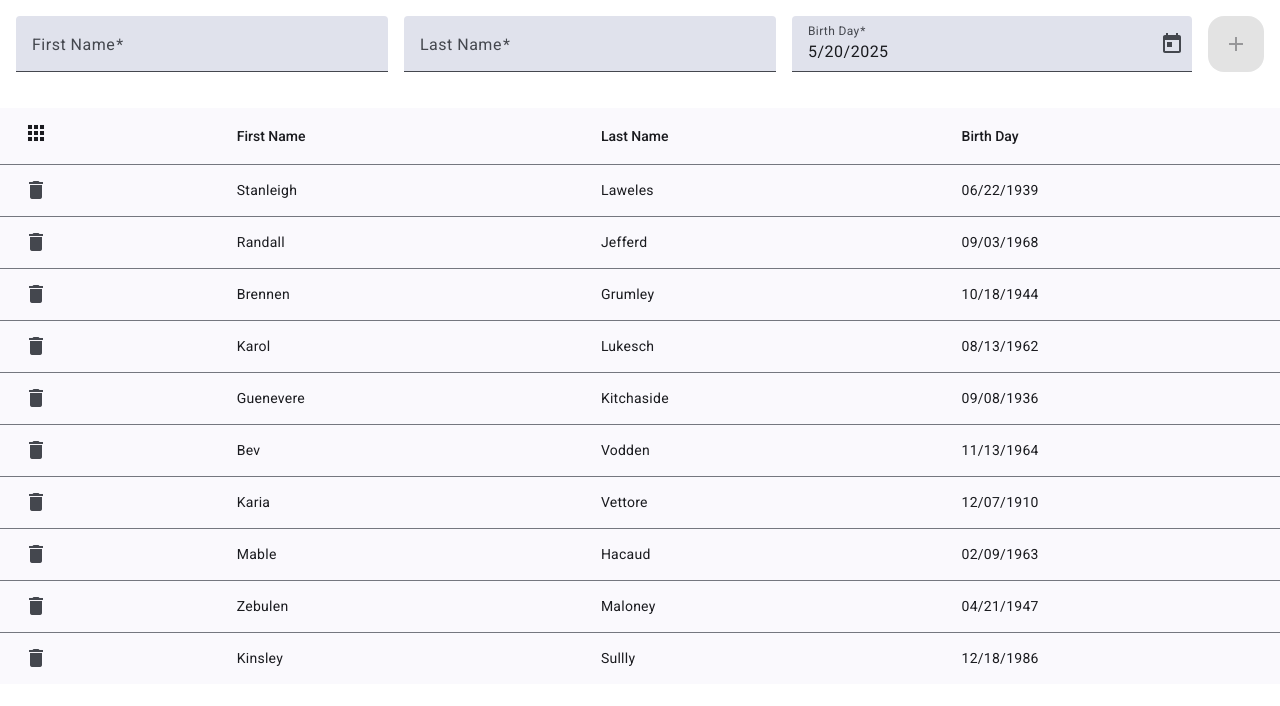
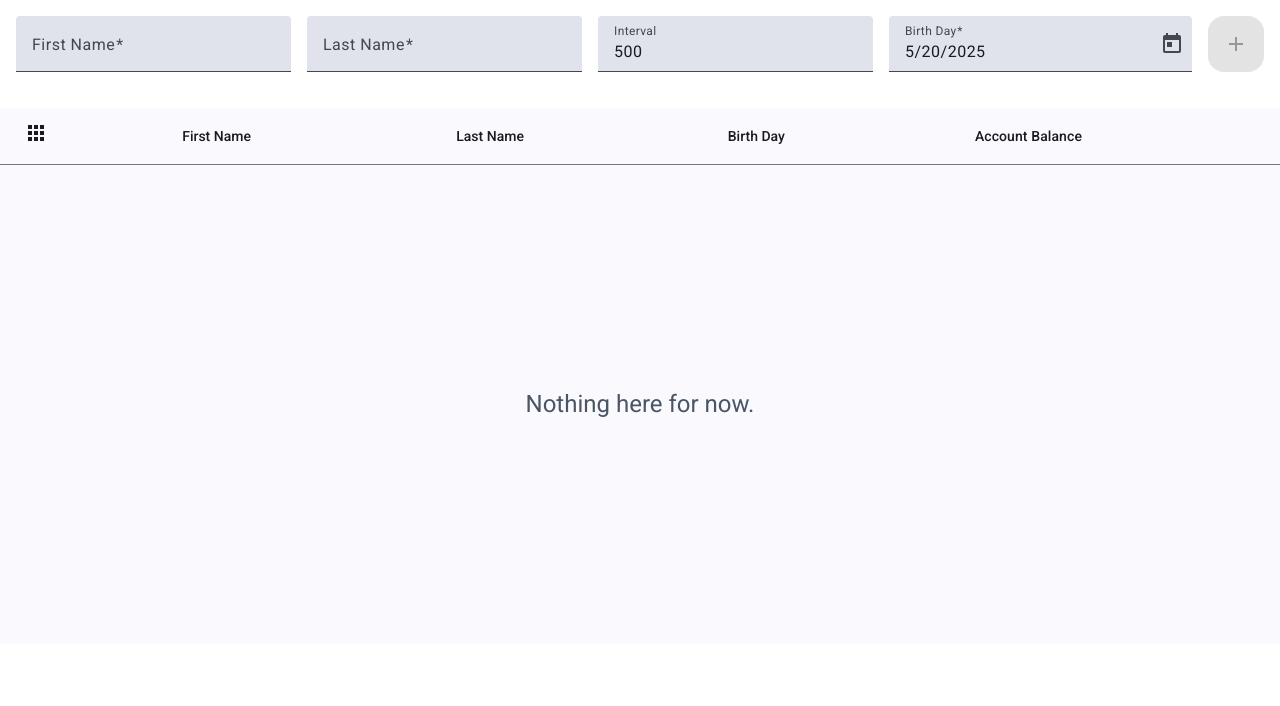
Before and after one commit to bantamer/angular-forms, an Angular app: page / in a window 1280 px wide. Shown: the top 706 px of the page. Built offline with nearby package versions, Linux system fonts and the light colour scheme.

Commit message:
Users prices (#14)
* feat: add dynamic user balance

* remove behavior subject

* feat: add to each user own interval

```diff
--- a/src/users/users-form/users-form-input/users-form-input.component.ts
+++ b/src/users/users-form/users-form-input/users-form-input.component.ts
@@ -45,4 +45,5 @@ export class UsersFormTextInputComponent {
   readonly control = input.required<FormControl>();
   readonly label = input.required<string>();
   readonly placeholder = input.required<string>();
+  readonly type = input<HTMLInputElement['type']>();
 }
--- a/src/users/users-form/users-form.component.html
+++ b/src/users/users-form/users-form.component.html
@@ -17,6 +17,14 @@
     label="Last Name"
     placeholder="Doe"
     [control]="userForm.controls.lastName"
+  />
+  <app-user-form-text-input
+    class="flex-grow"
+    type="number"
+    controlName="interval"
+    label="Interval"
+    placeholder="500"
+    [control]="userForm.controls.interval"
   />
   <mat-form-field class="flex-grow">
     <mat-label>Birth Day</mat-label>
--- a/src/users/users-form/users-form.component.ts
+++ b/src/users/users-form/users-form.component.ts
@@ -17,7 +17,7 @@ import { dateInRangeValidator } from './users-form-validators/date-in-range.vali
 import { UsersFormTextInputComponent } from './users-form-input/users-form-input.component';
 import { UsersFormInputErrorComponent } from './users-from-input-error/users-from-input-error.component';
 import { MatIcon } from '@angular/material/icon';
-import { User } from 'users/users-service';
+import { User, UserField } from 'users/users-service';
 
 @Component({
   selector: 'app-user-form',
@@ -51,14 +51,17 @@ export class UsersFormComponent {
     birthDayAt: this.fb.control<Date>(new Date(), {
       validators: [Validators.required, dateInRangeValidator({})],
     }),
+    interval: this.fb.control<number>(500),
   });
 
   onSubmit(formDirective: FormGroupDirective): void {
     this.submitEvent.emit({
       uuid: uuidv4(),
-      firstName: this.userForm.value['firstName'] ?? '',
-      lastName: this.userForm.value['lastName'] ?? '',
-      birthDayAt: this.userForm.value['birthDayAt'] ?? new Date(),
+      firstName: this.userForm.value[UserField.FirstName] ?? '',
+      lastName: this.userForm.value[UserField.LastName] ?? '',
+      birthDayAt: this.userForm.value[UserField.BirthDayAt] ?? new Date(),
+      accountBalance: 0,
+      interval: this.userForm.value[UserField.Interval] ?? 500,
     });
 
     formDirective.resetForm();
--- a/src/users/users-mock/users.mock.ts
+++ b/src/users/users-mock/users.mock.ts
@@ -6,59 +6,69 @@ export const usersMock: User[] = [
     firstName: 'Stanleigh',
     lastName: 'Laweles',
     birthDayAt: new Date('06/22/1939'),
+    accountBalance: 0,
   },
   {
     uuid: '835ae8aa-0b1e-4dda-97a6-48d74e5543bf',
     firstName: 'Randall',
     lastName: 'Jefferd',
     birthDayAt: new Date('09/03/1968'),
+    accountBalance: 0,
   },
   {
     uuid: 'b59762e7-5b33-494a-a760-07c8a5128cde',
     firstName: 'Brennen',
     lastName: 'Grumley',
     birthDayAt: new Date('10/18/1944'),
+    accountBalance: 0,
   },
   {
     uuid: 'e410e8bc-5650-4742-aa1c-70ea9105493b',
     firstName: 'Karol',
     lastName: 'Lukesch',
     birthDayAt: new Date('08/13/1962'),
+    accountBalance: 0,
   },
   {
     uuid: '88587ad2-1ca1-420a-99de-33d9658947d3',
     firstName: 'Guenevere',
     lastName: 'Kitchaside',
     birthDayAt: new Date('09/08/1936'),
+    accountBalance: 0,
   },
   {
     uuid: '5fce6a5b-f3b1-418c-9265-42d5b4bc8c68',
     firstName: 'Bev',
     lastName: 'Vodden',
     birthDayAt: new Date('11/13/1964'),
+    accountBalance: 0,
   },
   {
     uuid: '4c8bacde-c775-4685-8283-57b1bc017005',
     firstName: 'Karia',
     lastName: 'Vettore',
     birthDayAt: new Date('12/07/1910'),
+    accountBalance: 0,
   },
   {
     uuid: 'f8a9a32a-0987-43f0-84bd-164e7447d723',
     firstName: 'Mable',
     lastName: 'Hacaud',
     birthDayAt: new Date('02/09/1963'),
+    accountBalance: 0,
   },
   {
     uuid: 'd1a1742f-f545-4c54-8542-4b7d95142e80',
     firstName: 'Zebulen',
     lastName: 'Maloney',
     birthDayAt: new Date('04/21/1947'),
+    accountBalance: 0,
   },
   {
     uuid: '74501ec3-7869-4817-b841-ed57344248e4',
     firstName: 'Kinsley',
     lastName: 'Sullly',
     birthDayAt: new Date('12/18/1986'),
+    accountBalance: 0,
   },
 ];
--- a/src/users/users-service/user.ts
+++ b/src/users/users-service/user.ts
@@ -3,6 +3,8 @@ export const UserField = {
   FirstName: 'firstName',
   LastName: 'lastName',
   BirthDayAt: 'birthDayAt',
+  AccountBalance: 'accountBalance',
+  Interval: 'interval',
 } as const;
 
 export type UserField = (typeof UserField)[keyof typeof UserField];
@@ -12,4 +14,6 @@ export interface User {
   [UserField.FirstName]: string;
   [UserField.LastName]: string;
   [UserField.BirthDayAt]: Date;
+  [UserField.AccountBalance]: number;
+  [UserField.Interval]: number;
 }
--- a/src/users/users-table/users-table.component.html
+++ b/src/users/users-table/users-table.component.html
@@ -1,16 +1,16 @@
 <table mat-table [dataSource]="dataSource()" matSort class="p-4">
   <ng-container matColumnDef="firstName">
     <th mat-header-cell *matHeaderCellDef mat-sort-header>First Name</th>
-    <td mat-cell *matCellDef="let element">{{ element.firstName }}</td>
+    <td mat-cell *matCellDef="let user">{{ user.firstName }}</td>
   </ng-container>
   <ng-container matColumnDef="lastName">
     <th mat-header-cell *matHeaderCellDef mat-sort-header>Last Name</th>
-    <td mat-cell *matCellDef="let element">{{ element.lastName }}</td>
+    <td mat-cell *matCellDef="let user">{{ user.lastName }}</td>
   </ng-container>
   <ng-container matColumnDef="birthDayAt">
     <th mat-header-cell *matHeaderCellDef mat-sort-header>Birth Day</th>
-    <td mat-cell *matCellDef="let element">
-      {{ element.birthDayAt | date: "MM/dd/yyyy" }}
+    <td mat-cell *matCellDef="let user">
+      {{ user.birthDayAt | date: "MM/dd/yyyy" }}
     </td>
   </ng-container>
   <ng-container matColumnDef="actions">
@@ -22,6 +22,10 @@
         <mat-icon fontIcon="delete" />
       </button>
     </td>
+  </ng-container>
+  <ng-container matColumnDef="accountBalance">
+    <th mat-header-cell *matHeaderCellDef>Account Balance</th>
+    <td mat-cell *matCellDef="let user">{{ user.accountBalance }}</td>
   </ng-container>
   <tr mat-header-row *matHeaderRowDef="displayedColumns"></tr>
   <tr mat-row *matRowDef="let row; columns: displayedColumns"></tr>
--- a/src/users/users-table/users-table.component.ts
+++ b/src/users/users-table/users-table.component.ts
@@ -1,16 +1,16 @@
 import { DatePipe } from '@angular/common';
 import { Component, computed, input, output, viewChild } from '@angular/core';
-import { MatSort, MatSortModule } from '@angular/material/sort';
 import { MatTableDataSource, MatTableModule } from '@angular/material/table';
 import { User, UserField } from 'users/users-service/user';
 import { MatIcon } from '@angular/material/icon';
-import { getSortType, SortType } from './users-table-sort/get-sort-type';
-import { Order } from './users-table-sort/types';
-import { sortDate } from './users-table-sort/sort-data';
-import { sortDefault } from './users-table-sort/sort-default';
 import { MatButtonModule } from '@angular/material/button';
 
 import { UsersTableColumn } from './users-table.types';
+import { MatSort, MatSortModule } from '@angular/material/sort';
+import { getSortType, SortType } from './users-table-sort/get-sort-type';
+import { sortDate } from './users-table-sort/sort-data';
+import { sortDefault } from './users-table-sort/sort-default';
+import { Order } from './users-table-sort/types';
 
 const usersGridComparator = (data: User[], sort: MatSort) => {
   const isAsc = sort.direction === Order.Asc;
@@ -35,11 +35,11 @@ const usersGridComparator = (data: User[], sort: MatSort) => {
 @Component({
   selector: 'app-user-table',
   standalone: true,
-  imports: [MatTableModule, MatSortModule, DatePipe, MatIcon, MatButtonModule],
+  imports: [MatTableModule, MatIcon, MatButtonModule, MatSortModule, DatePipe],
   templateUrl: './users-table.component.html',
 })
 export class UsersTableComponent {
-  readonly users = input<User[]>();
+  readonly users = input.required<User[]>();
   readonly deleteUserEvent = output<string>();
 
   readonly sort = viewChild(MatSort);
@@ -59,6 +59,7 @@ export class UsersTableComponent {
     UsersTableColumn.FirstName,
     UsersTableColumn.LastName,
     UsersTableColumn.BirthDayAt,
+    UsersTableColumn.AccountBalance,
   ];
 
   onDelete(uuid: string) {
--- a/src/users/users.component.ts
+++ b/src/users/users.component.ts
@@ -1,32 +1,80 @@
-import { Component, signal } from '@angular/core';
+import { Component } from '@angular/core';
 
 import { UsersFormComponent } from './users-form/users-form.component';
 import { UsersTableComponent } from './users-table/users-table.component';
 import { User } from './users-service';
-import { usersMock } from './users-mock/users.mock';
+import {
+  interval,
+  map,
+  mergeMap,
+  scan,
+  startWith,
+  Subject,
+  takeWhile,
+} from 'rxjs';
+import { AsyncPipe } from '@angular/common';
+import { takeUntilDestroyed } from '@angular/core/rxjs-interop';
 
 @Component({
   selector: 'app-home',
   standalone: true,
-  imports: [UsersFormComponent, UsersTableComponent],
+  imports: [UsersFormComponent, UsersTableComponent, AsyncPipe],
   template: `
     <app-user-form (submitEvent)="onUserSubmit($event)" />
     <app-user-table
-      [users]="users()"
+      [users]="(users$ | async) ?? []"
       (deleteUserEvent)="onUserDelete($event)"
     />
   `,
 })
 export class HomeComponent {
-  public users = signal<User[]>(usersMock);
+  private userAdded$ = new Subject<User>();
+  private userDeleted$ = new Subject<string>();
+  private deletedUserUuids = new Set<string>();
+
+  constructor() {
+    this.userDeleted$
+      .asObservable()
+      .pipe(takeUntilDestroyed())
+      .subscribe((uuid) => {
+        this.deletedUserUuids.add(uuid);
+      });
+  }
+
+  public users$ = this.userAdded$.asObservable().pipe(
+    mergeMap((user) =>
+      interval(user.interval).pipe(
+        startWith(0),
+        map(() => {
+          return {
+            ...user,
+            accountBalance: Math.floor(Math.random() * 10000),
+          };
+        }),
+        takeWhile((user) => !this.deletedUserUuids.has(user.uuid), true),
+      ),
+    ),
+    scan((users, user) => {
+      if (this.deletedUserUuids.has(user.uuid)) {
+        return users.filter(({ uuid }) => user.uuid !== uuid);
+      }
+      const index = users.findIndex((u) => u.uuid === user.uuid);
+
+      if (index > -1) {
+        const updated = [...users];
+        updated[index] = user;
+        return updated;
+      }
+
+      return [...users, user];
+    }, [] as User[]),
+  );
 
   onUserSubmit(user: User) {
-    this.users.update((users) => [...users, user]);
-
-    console.log(this.users());
+    this.userAdded$.next(user);
   }
 
   onUserDelete(uuid: string) {
-    this.users.update((users) => users.filter((user) => user.uuid !== uuid));
+    this.userDeleted$.next(uuid);
   }
 }
```
